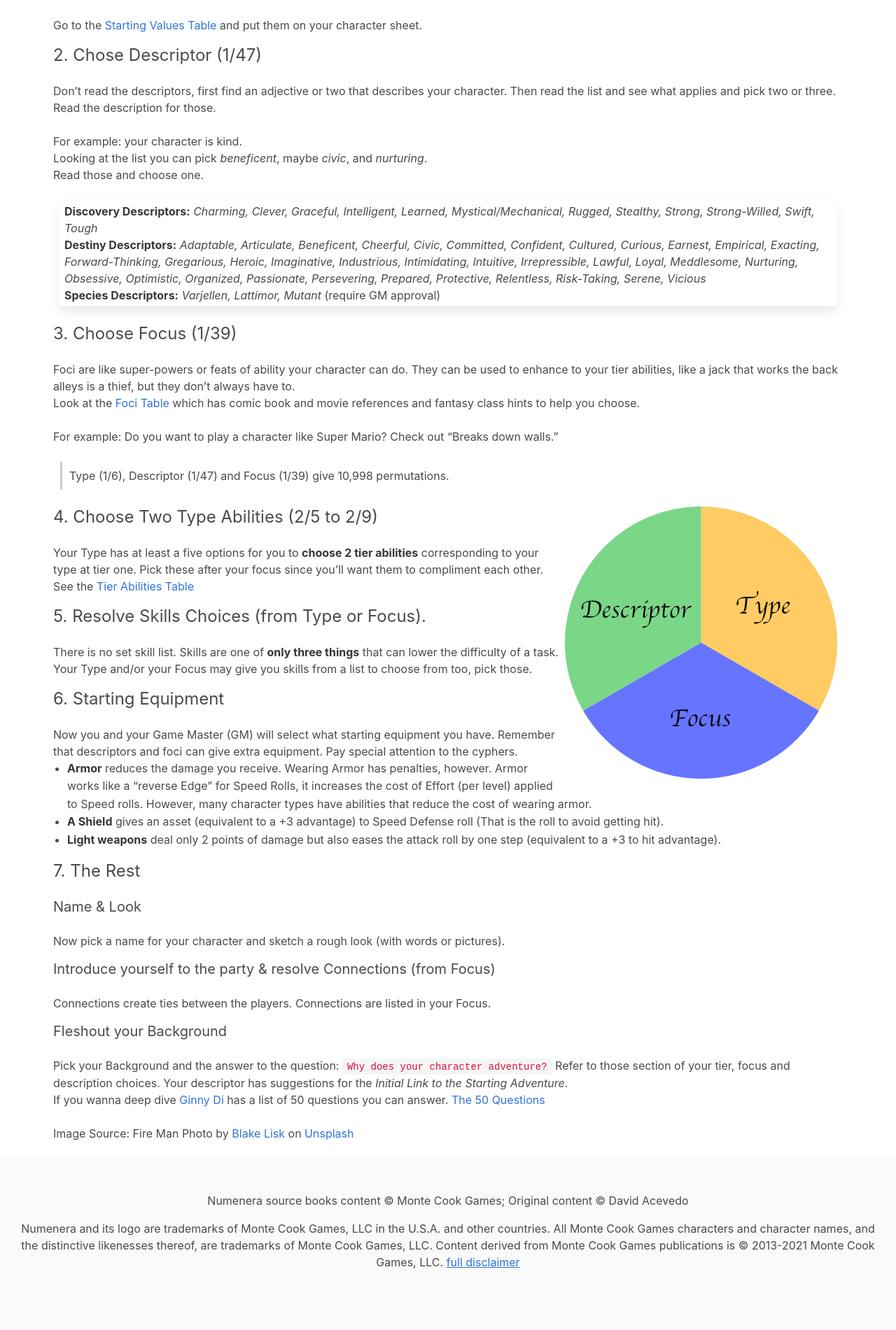
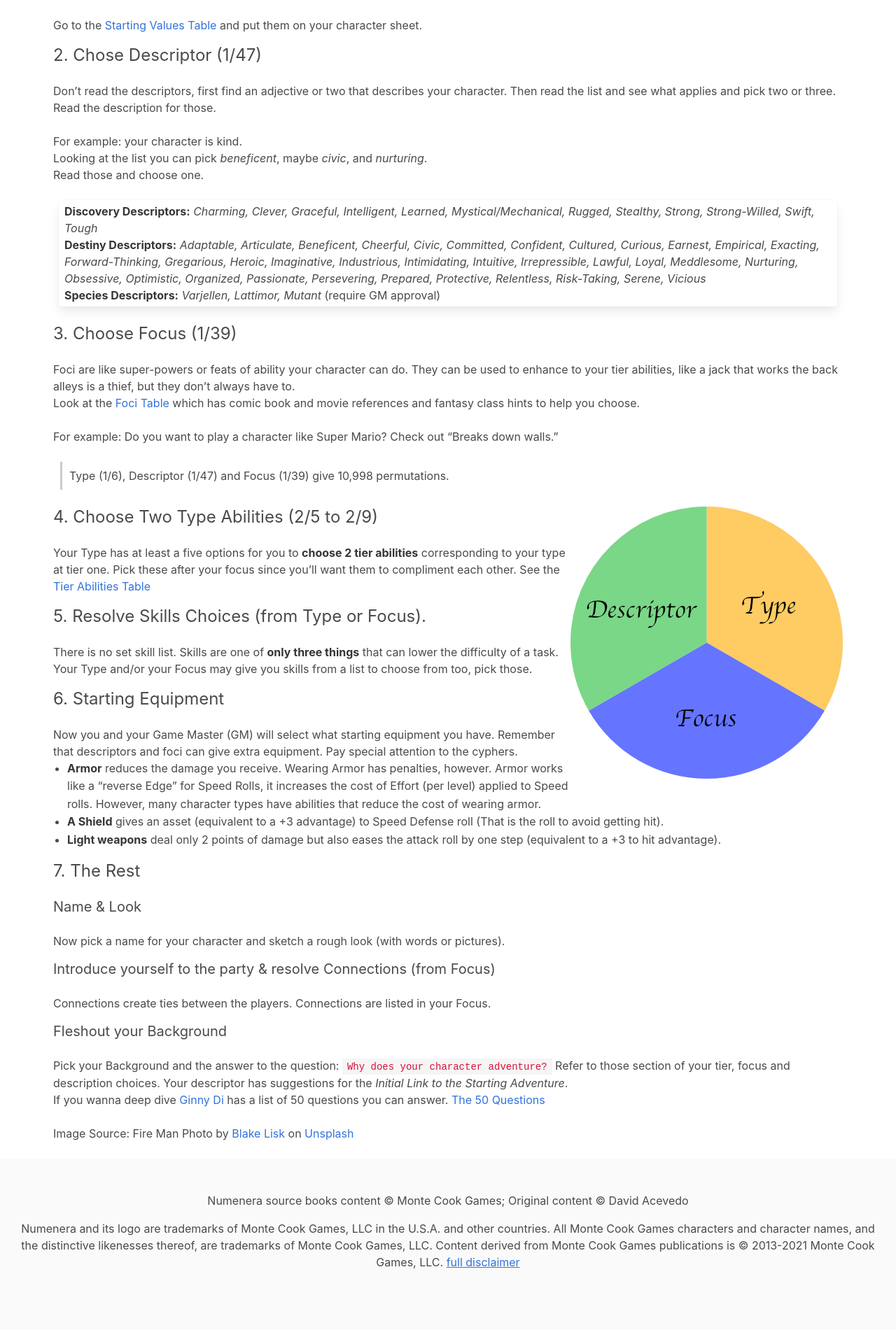
Before and after one commit to rebelwarrior/numenera, a Jekyll site: the page built from character-creation.md, in a window 1280 px wide. Shown: the part 762-2663 px from the top of the page at 70% size. Built offline with Jekyll 4.4.1, drawn with Linux system fonts in a browser that asks for light colours; nearby versions of some CDN libraries.

Commit message:
fixes a bit on the pie image code so class is on image

```diff
--- a/character-creation.md
+++ b/character-creation.md
@@ -63,8 +63,7 @@
 
 > Type (1/6), Descriptor (1/47) and Focus (1/39) give 10,998 permutations.
 
-![piechart]({{ site.url }}/assets/images/Pie.jpg)
-{:.image.is-pulled-right.mx-2.is-rounded}
+![piechart]({{ site.url }}/assets/images/Pie.jpg){:.image.is-pulled-right.is-rounded}
 
 <!-- <img class="image is-pulled-right mx-2" width="450px" src="{{ site.url }}/assets/images/Pie.svg" onerror="this.onerror=null; this.src='{{ site.url }}/assets/images/Pie.jpg'"> -->
 
```
